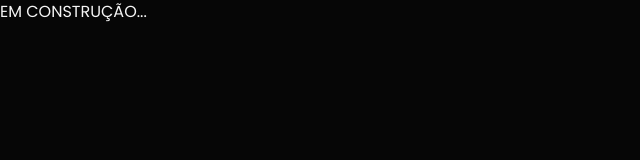
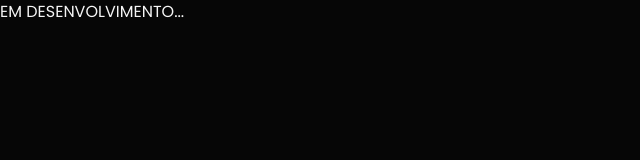
Before and after one commit to Igor-Victor21/Repositorio-NextJs-Igor-Victor, a Next.js app in the folder front-end-repositorio-igor/: page /documentation in a window 1280 px wide. Shown: the top 160 px of the page, without its empty margins (0-640 px from the left). Built offline with nearby package versions, Linux system fonts and the light colour scheme.

Commit message:
Curriculo atualizado e colocado no botão, button documentação alterado para um alerta... ainda não esta pronto a documentação, VER MAIS retirado temporariamente

```diff
--- a/front-end-repositorio-igor/app/components/buttonsProject.tsx
+++ b/front-end-repositorio-igor/app/components/buttonsProject.tsx
@@ -2,24 +2,38 @@
 
 import Link from "next/link";
 import Image from "next/image";
+import { useState } from "react";
 import { useRouter } from "next/navigation"
 
 import IconLink from "../assets/IconLink.png"
 import IconEye from "../assets/IconEye.png"
 
+export default function ButtonsProject() {
 
-export default function ButtonsProject() {
+    const [showToast, setShowToast] = useState(false)
     const router = useRouter()
+
+    const toastButton = () => {
+        setShowToast(true)
+        setTimeout(() => setShowToast(false), 5000)
+        return
+    }
+
     return (
         <section>
             <div className="flex flex-row gap-[10px] md:mb-[20px]">
                 <div className="flex p-2 rounded-[50px] bg-[#F5F5F5] w-[128.76px] md:w-[168.76px] h-[46px] items-center justify-center">
                     <Link href="https://vc-brinquedos-espumados-site-next-r.vercel.app/" target="_blank" rel="noopener noreferrer" className="flex gap-1 text-[#121212] font-medium cursor-pointer hover:tracking-wide duration-200">SITE
                         <Image src={IconLink} alt="IconWhatsApp" width={24} height={24} />
-                        </Link>
+                    </Link>
                 </div>
                 <div className="flex p-2 rounded-[50px] bg-[#F5F5F5] w-[184.11px] h-[46px] items-center justify-center ">
-                    <button onClick={() => router.push("./documentation")} className="flex gap-1 text-[#121212] font-medium cursor-pointer hover:tracking-wide duration-200">DOCUMENTAÇÃO <Image src={IconEye} alt="IconWhatsApp" width={24} height={24} /></button>
+                    <button onClick={toastButton} className="flex gap-1 text-[#121212] font-medium cursor-pointer hover:tracking-wide duration-200">DOCUMENTAÇÃO <Image src={IconEye} alt="IconWhatsApp" width={24} height={24} /></button>
+                    {showToast && (
+                        <div className="flex flex-col fixed w-[45vw] md:w-[45vw] xl:w-[15vw] left-1/2 -translate-x-1/2 bottom-6 bg-red-500 p-4 z-50 rounded-lg">
+                            <p className="text-[12px] font-bold text-white">Em desenvolvimento...</p>
+                        </div>
+                    )}
                 </div>
             </div>
         </section>
--- a/front-end-repositorio-igor/app/documentation/page.tsx
+++ b/front-end-repositorio-igor/app/documentation/page.tsx
@@ -3,7 +3,7 @@
 export default function Docs(){
     return(
         <section>
-            <h1 className="text-[#F5F5F5]">EM CONSTRUÇÃO...</h1>
+            <h1 className="text-[#F5F5F5]">EM DESENVOLVIMENTO...</h1>
         </section>
     );
 }
--- a/front-end-repositorio-igor/app/page.tsx
+++ b/front-end-repositorio-igor/app/page.tsx
@@ -180,10 +180,17 @@ export default function Home() {
             </div>
           </div>
         </div>
+
+
+
         {/* Container button see more */}
-        <div className="flex justify-end items-end h-full relative">
+
+        {/* <div className="flex justify-end items-end h-full relative">
           <button onClick={() => router.push("./projects")} className="text-[#F5F5F5] text-[18px] font-semibold border-b-[1.2px] border-[#F5F5F5] m-[20px] cursor-pointer hover:tracking-wide duration-200">VER MAIS {">>>"}</button>
-        </div>
+        </div> */}
+
+
+
       </section>
 
 
--- a/front-end-repositorio-igor/app/projects/page.tsx
+++ b/front-end-repositorio-igor/app/projects/page.tsx
@@ -3,7 +3,7 @@
 export default function Projects() {
     return (
         <section>
-            <h1 className="text-[#F5F5F5]">EM CONSTRUÇÃO...</h1>
+            <h1 className="text-[#F5F5F5]">EM DESENVOLVIMENTO...</h1>
         </section>
     );
 }
```
Also changed, not shown: front-end-repositorio-igor/app/components/btnRequestService.tsx (+2 -9 lines), 1 other file (tests, documents, lock files or other folders).
